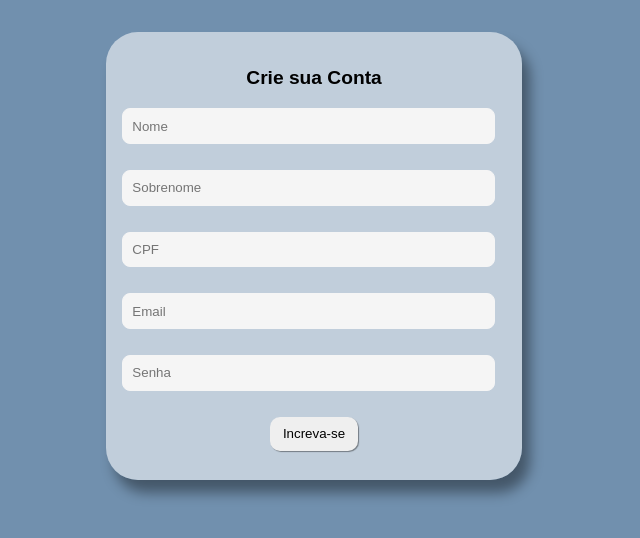
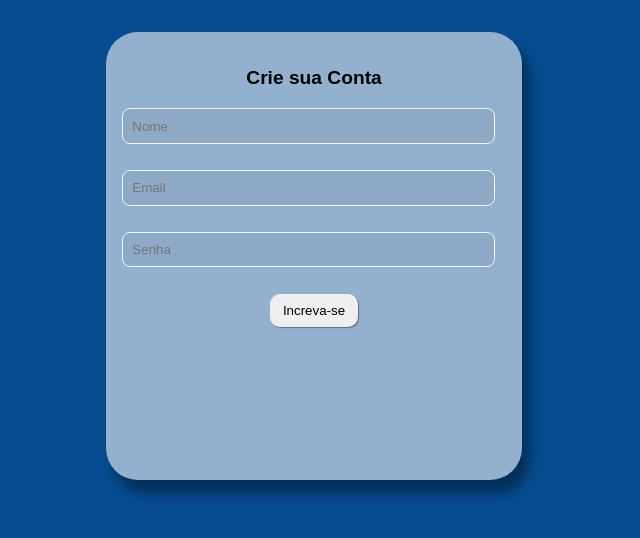
Before and after one commit to JacobsenNando/Leitor-J-nior, a Django app: template Projeto_Leitor_Junior/template/cad_user.html in a window 1280 px wide. Shown: the top 538 px of the page, without its empty margins (326-966 px from the left). Run offline with Django 5.2, Linux system fonts and the light colour scheme; the template is opened without the code that fills it, so the values that code supplies are empty.

Commit message:
Color upgrade

```diff
--- a/Projeto_Leitor_Junior/template/base.html
+++ b/Projeto_Leitor_Junior/template/base.html
@@ -13,7 +13,5 @@
 
     <title>Hello, world!</title>
   </head>
-  <body class="teste">
-
-  </body>
+  <body class="teste"></body>
 </html>
--- a/Projeto_Leitor_Junior/template/cad_user.html
+++ b/Projeto_Leitor_Junior/template/cad_user.html
@@ -23,23 +23,6 @@
           <small>Mensagem de erro</small>
         </div>
         <div class="form-control">
-          <input
-            class="input"
-            id="sobrenome"
-            placeholder="Sobrenome"
-            type="text"
-          />
-          <i class="fas fa-exclamation-circle"></i>
-          <i class="fas fa-check-circle"></i>
-          <small>Mensagem de erro</small>
-        </div>
-        <div class="form-control">
-          <input class="input" id="cpf" placeholder="CPF" type="text" />
-          <i class="fas fa-exclamation-circle"></i>
-          <i class="fas fa-check-circle"></i>
-          <small>Mensagem de erro</small>
-        </div>
-        <div class="form-control">
           <input class="input" id="email" placeholder="Email" type="text" />
           <i class="fas fa-exclamation-circle"></i>
           <i class="fas fa-check-circle"></i>
--- a/Projeto_Leitor_Junior/template/js/cad_user.js
+++ b/Projeto_Leitor_Junior/template/js/cad_user.js
@@ -1,7 +1,5 @@
 const form = document.querySelector("form");
 const nome = document.querySelector("#nome");
-const sobrenome = document.querySelector("#sobrenome");
-const cpf = document.querySelector("#cpf");
 const email = document.querySelector("#email");
 const senha = document.querySelector("#senha");
 const button = document.querySelector(".btn");
@@ -14,8 +12,6 @@ form.addEventListener("submit", (e) => {
 
 function checkInputs() {
   const nameValue = nome.value;
-  const sobrenomeValue = sobrenome.value;
-  const cpfValue = cpf.value;
   const emailValue = email.value;
   const senhaValue = senha.value;
 
@@ -24,20 +20,6 @@ function checkInputs() {
   } else {
     setSuccessFor(nome);
   }
-
-  if (sobrenomeValue === "") {
-    setErrorFor(sobrenome, "Sobrenome não pode estar em branco");
-  } else {
-    setSuccessFor(sobrenome);
-  }
-  if (cpfValue === "") {
-    setErrorFor(cpf, "CPF não pode estar em branco");
-  } else if (cpfValue.length !== 11) {
-    setErrorFor(cpf, "CPF deve ter exatamente 11 caracteres.");
-  } else {
-    setSuccessFor(cpf);
-  }
-
   if (emailValue === "") {
     setErrorFor(email, "O email é obrigatório.");
   } else if (!checkEmail(emailValue)) {
--- a/Projeto_Leitor_Junior/template/js/login.js
+++ b/Projeto_Leitor_Junior/template/js/login.js
@@ -1,10 +1,7 @@
 const form = document.querySelector("form");
-const nome = document.querySelector("#nome");
-const sobrenome = document.querySelector("#sobrenome");
-const cpf = document.querySelector("#cpf");
 const email = document.querySelector("#email");
 const senha = document.querySelector("#senha");
-const button = document.querySelector(".btn");
+const button = document.querySelector(".btn2");
 const alertContent = document.querySelector(".alert-content");
 
 form.addEventListener("submit", (e) => {
--- a/Projeto_Leitor_Junior/template/style/layout.css
+++ b/Projeto_Leitor_Junior/template/style/layout.css
@@ -6,7 +6,7 @@ body {
   margin: 0;
   padding: 0;
   font-family: sans-serif;
-  background-color: #7190ae;
+  background-color: #074c91;
 }
 .formBody {
   display: flex;
@@ -37,7 +37,7 @@ body {
 .input {
   border-radius: 0.5rem;
   border: 1px solid whitesmoke;
-  background-color: whitesmoke;
+  background-color: rgba(68, 65, 65, 0.056);
   outline: none;
   padding: 0.7em;
   transition: 0.4s ease-in-out;
@@ -45,7 +45,7 @@ body {
 }
 
 .input:hover {
-  box-shadow: 6px 6px 0px #969696, -3px -3px 10px #ffffff;
+  box-shadow: 6px 6px 0px #727275, -3px -3px 10px #ffffff;
 }
 
 .input:focus {
@@ -138,7 +138,7 @@ body {
   font-size: 0.9rem;
   box-shadow: rgba(0, 0, 0, 0.4) 0.5rem 0.8rem 0.8rem;
 }
-.btn2 {
+.btn2:hover {
   gap: 1rem;
   align-self: center;
   padding: 0.7em;
@@ -160,7 +160,7 @@ body {
 .form-login {
   display: flex;
   flex-direction: column;
-  background-color: rgba(255, 255, 255, 0.563);
+  background-color: rgb(255, 255, 255);
   width: 24rem;
   height: 16rem;
   padding: 1rem;
```
Also changed, not shown: Projeto_Leitor_Junior/template/login.html (+5 -8 lines).
